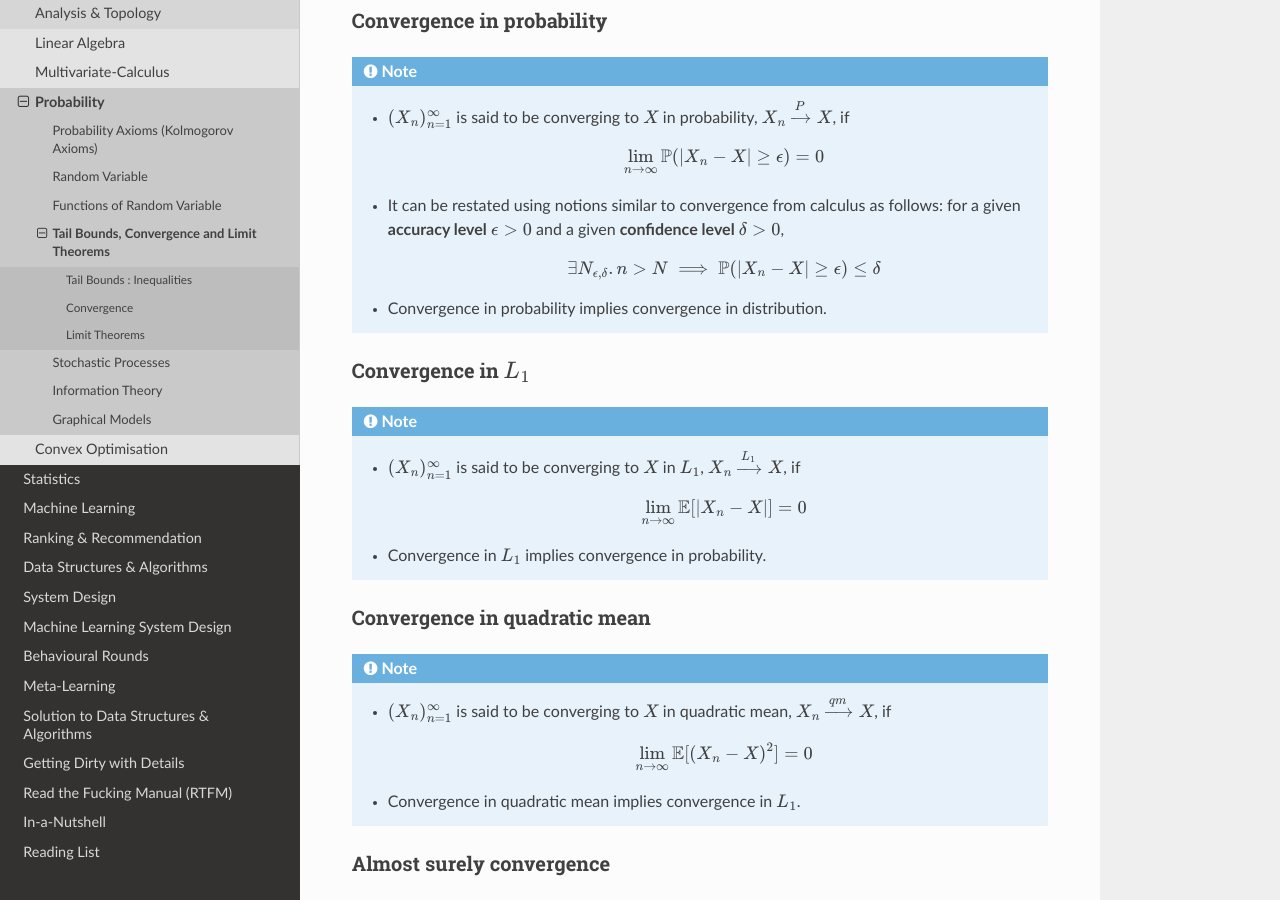
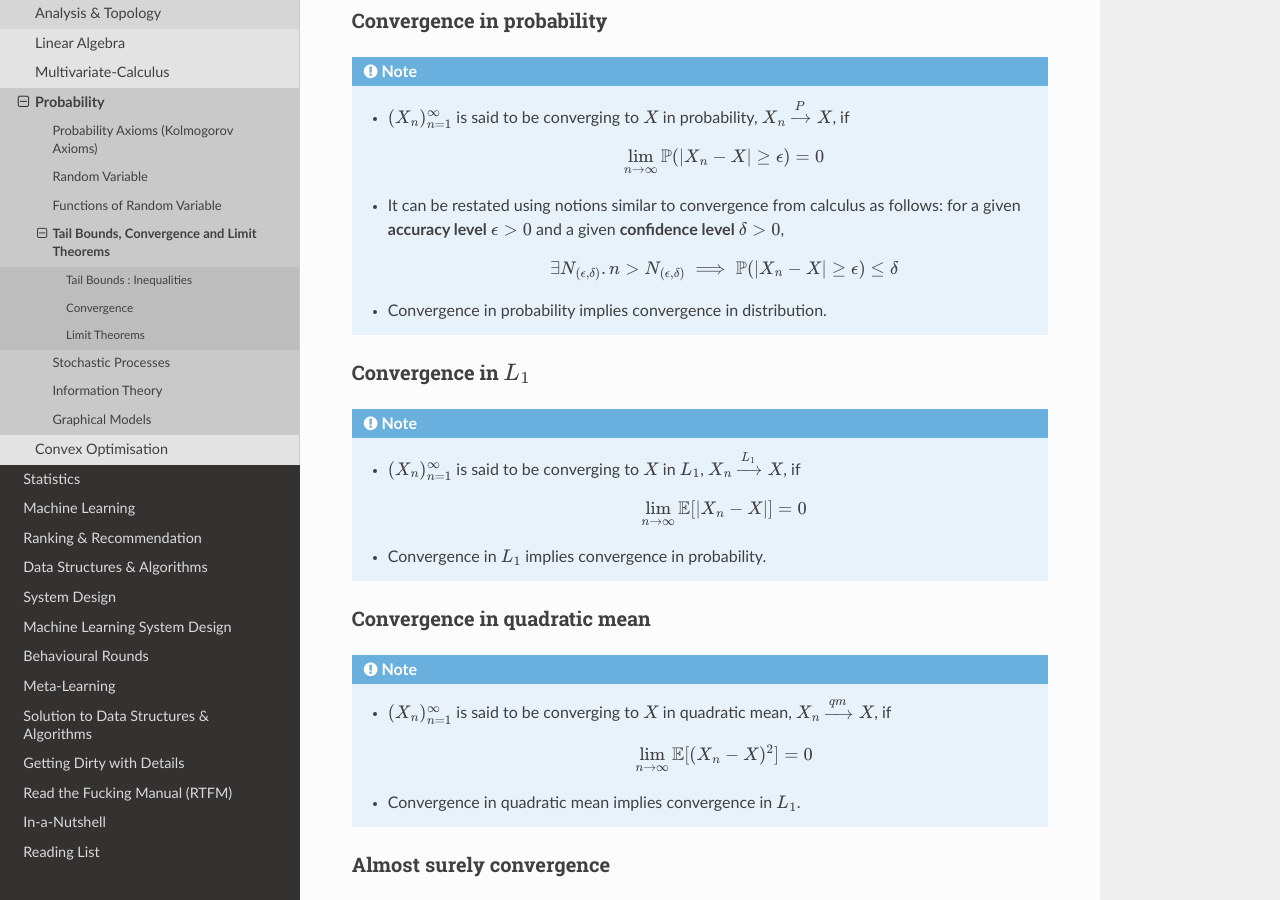
Before and after one commit to uselesstechjunks/leetcode, a Sphinx documentation site: the page built from docs/source/math/prob/ineq.rst, in a window 1280 px wide and 900 px high, scrolled down 2087 px. Built offline with Sphinx 7.4.7 and the Read the Docs theme 2.0.0, drawn with Linux system fonts in a browser that asks for light colours.

Commit message:
Update ineq.rst

```diff
--- a/docs/source/math/prob/ineq.rst
+++ b/docs/source/math/prob/ineq.rst
@@ -70,7 +70,7 @@ Convergence in probability
 		.. math:: \lim\limits_{n\to\infty}\mathbb{P}(|X_n-X|\geq\epsilon)=0
 	* It can be restated using notions similar to convergence from calculus as follows: for a given **accuracy level** :math:`\epsilon>0` and a given **confidence level** :math:`\delta>0`,
 
-		.. math:: \exists N_{\epsilon,\delta} . n>N\implies\mathbb{P}(|X_n-X|\geq\epsilon)\leq\delta
+		.. math:: \exists N_{(\epsilon,\delta)} . n>N_{(\epsilon,\delta)}\implies\mathbb{P}(|X_n-X|\geq\epsilon)\leq\delta
 	* Convergence in probability implies convergence in distribution.
 
 Convergence in :math:`L_1`
```
